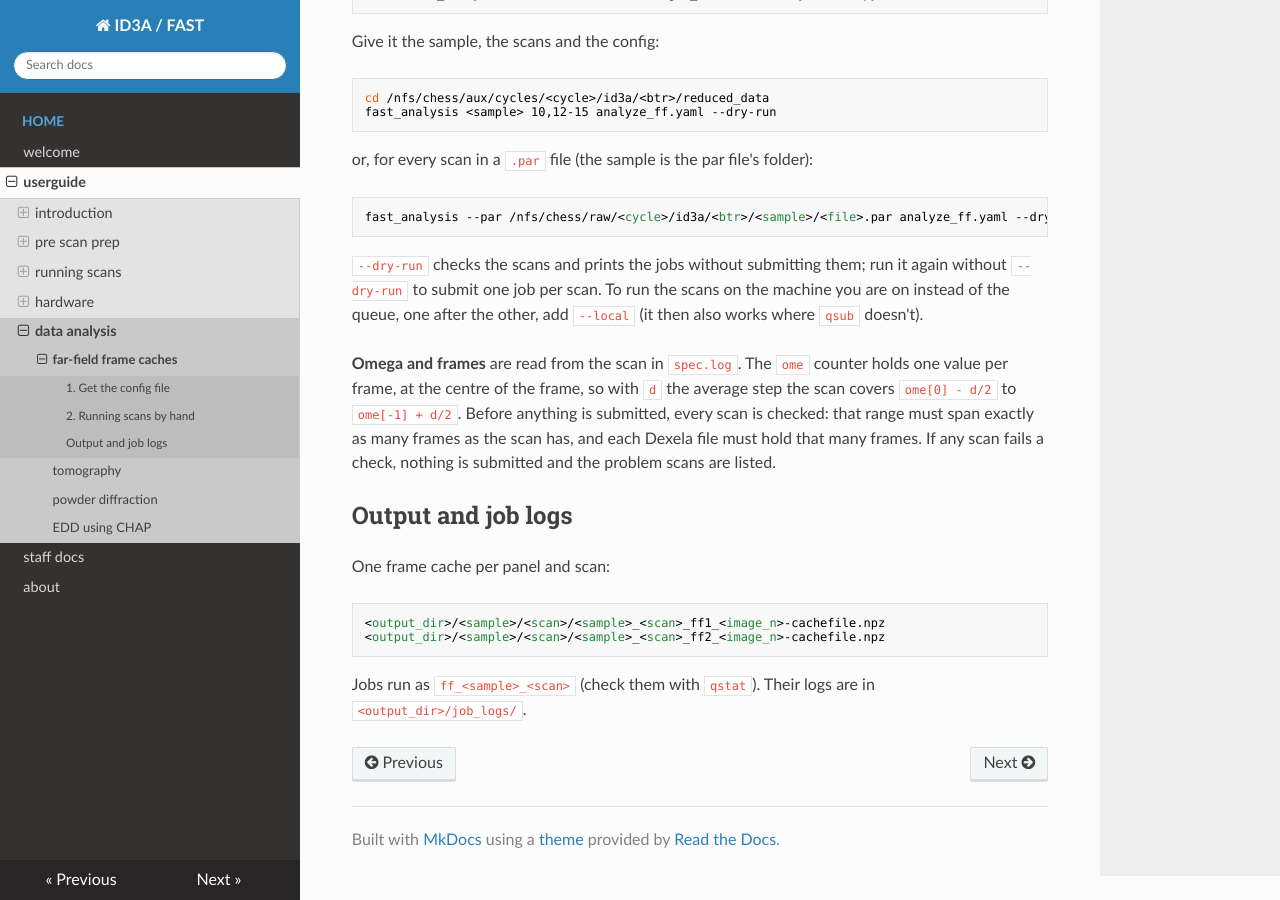
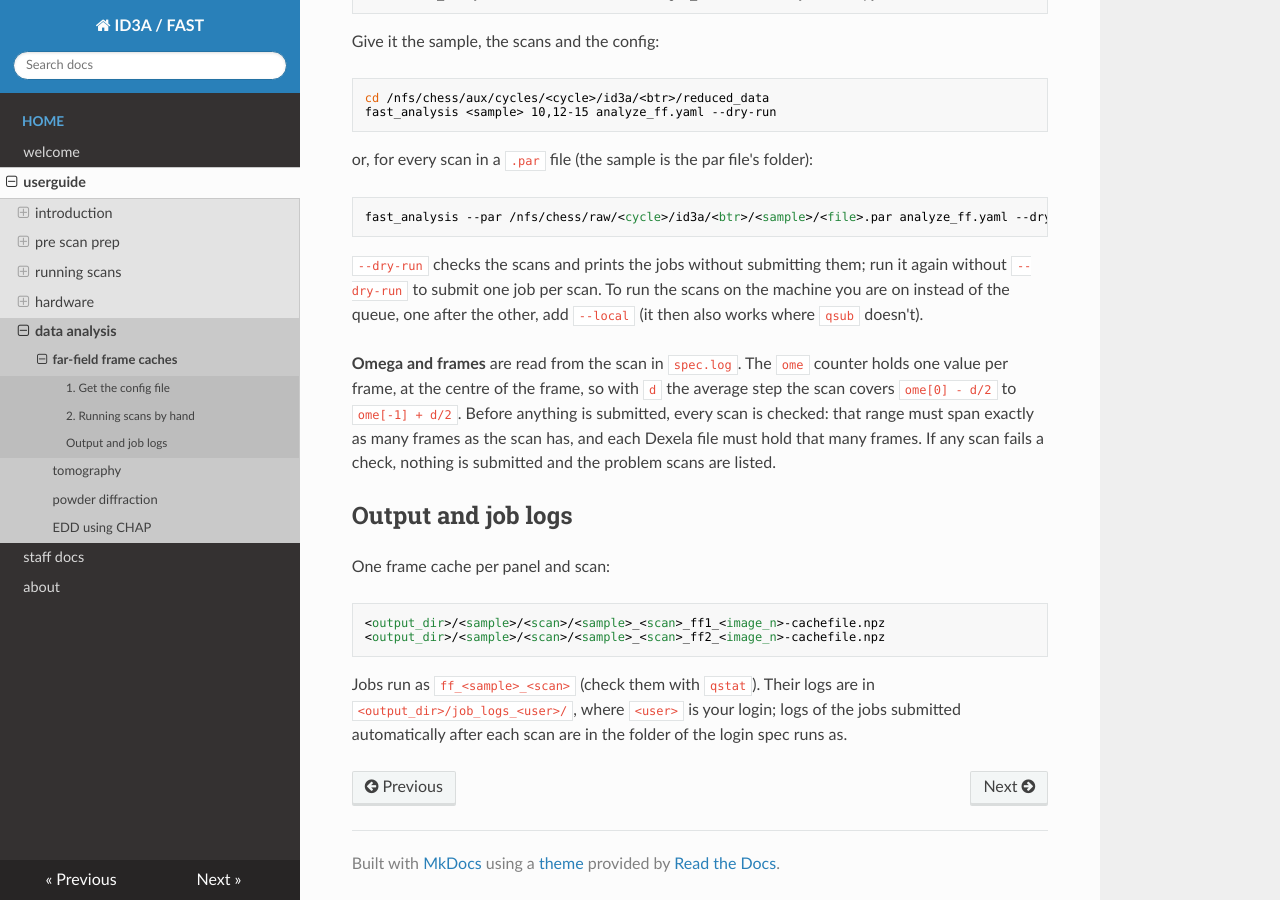
Before and after one commit to ksg52/CHESS-ID3A-FAST, an MkDocs documentation site: the page built from docs/userguide/analysis/ff_preprocess.md, in a window 1280 px wide and 900 px high, scrolled down 1316 px. Built offline with MkDocs 1.6.1, drawn with Linux system fonts in a browser that asks for light colours; nearby versions of some CDN libraries; some of the changed text lies outside the part shown.

Commit message:
ff and powder pages: fast-scripts path, job_logs_<user>
The alias and README paths now use /nfs/chess/user/chess_id3a/fast-scripts
(the repo was renamed), and job logs are in <output_dir>/job_logs_<user>/,
one folder per login (spec's automatic jobs: the login spec runs as).

Co-Authored-By: Claude Opus 5.5 <noreply@anthropic.com>

```diff
--- a/docs/userguide/analysis/ff_preprocess.md
+++ b/docs/userguide/analysis/ff_preprocess.md
@@ -79,4 +79,6 @@ One frame cache per panel and scan:
     <output_dir>/<sample>/<scan>/<sample>_<scan>_ff2_<image_n>-cachefile.npz
 
 Jobs run as `ff_<sample>_<scan>` (check them with `qstat`). Their logs are
-in `<output_dir>/job_logs/`.
+in `<output_dir>/job_logs_<user>/`, where `<user>` is your login; logs of the
+jobs submitted automatically after each scan are in the folder of the login
+spec runs as.
```
Also changed, not shown: other parts of docs/userguide/analysis/ff_preprocess.md (+2 -2 lines), docs/userguide/analysis/powder.md (+5 -3 lines).
